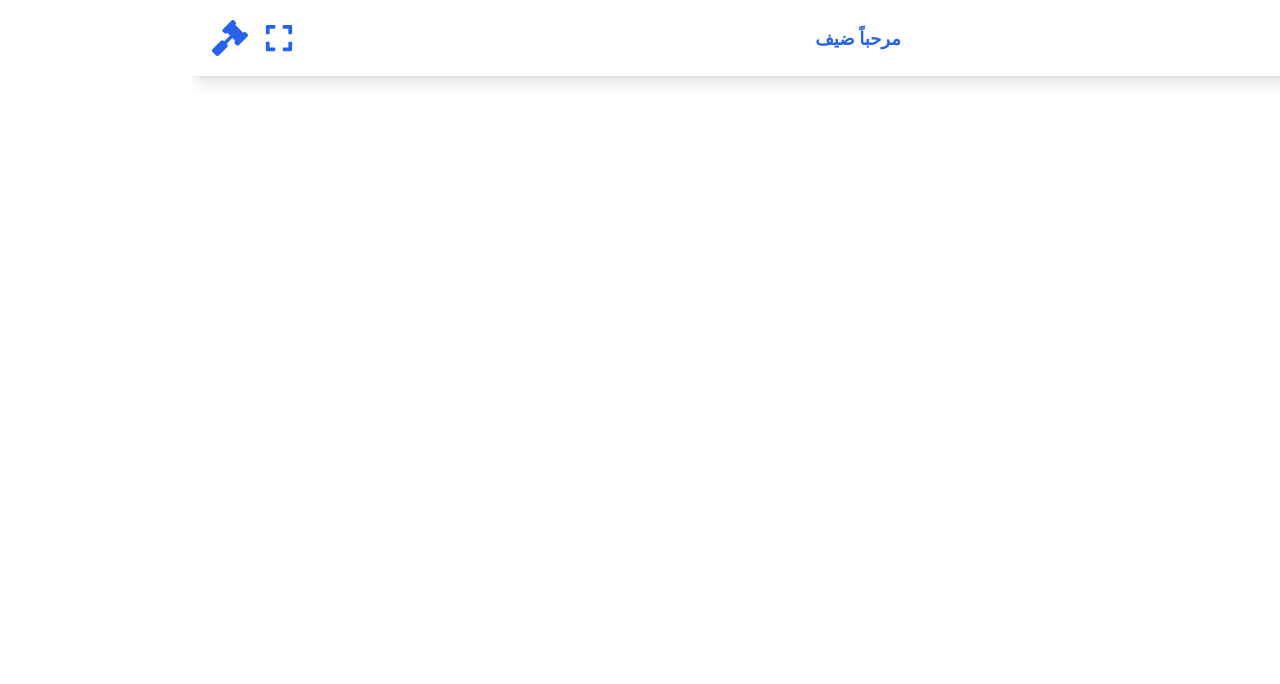
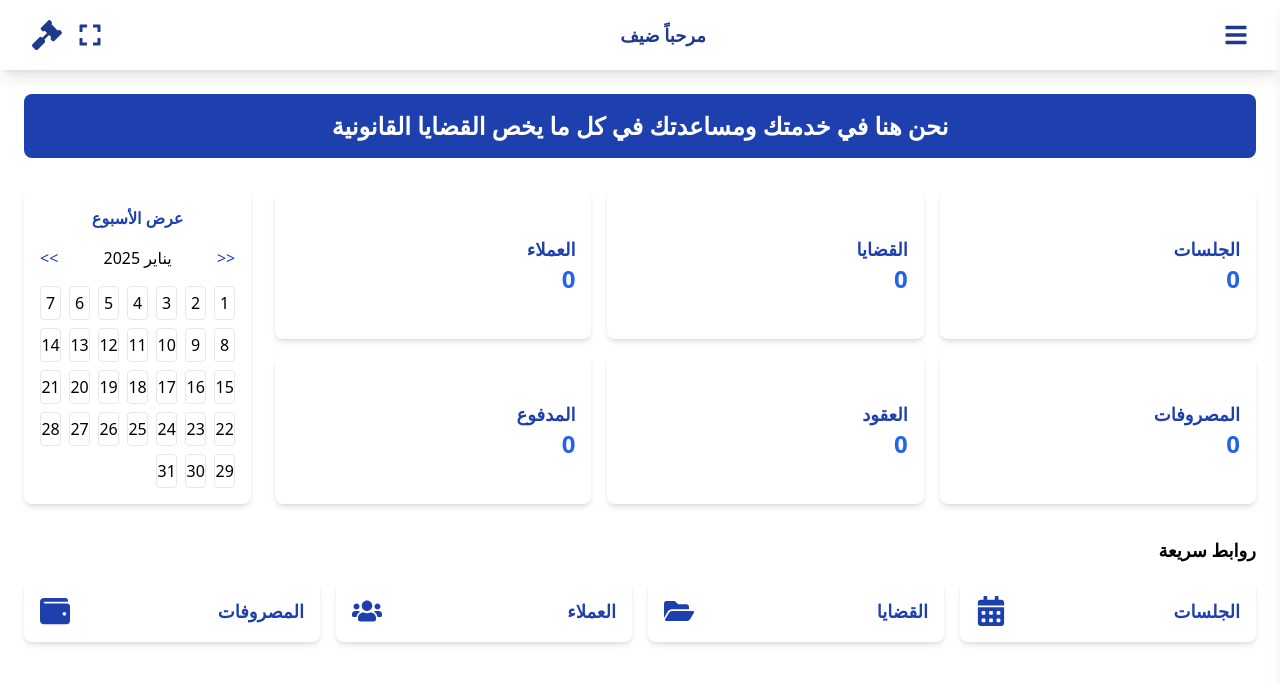
Before and after one commit to alielsharqawy/lawer-app, a React (Create React App) app: page /dashboard in a window 1280 px wide. Shown: the top 684 px of the page. Built offline with nearby package versions, Linux system fonts and the light colour scheme; the HTML template or start-up script is replaced by a standard one.

Commit message:
full-dashboard

```diff
--- a/public/index.html
+++ b/public/index.html
@@ -15,7 +15,7 @@
 
     <title>Management System</title>
   </head>
-  <body dir="rtl">
+  <body >
     <noscript>You need to enable JavaScript to run this app.</noscript>
     <div
       className="grid grid-cols-1 sm:grid-cols-2 lg:grid-cols-4 gap-4"
--- a/src/components/Card.jsx
+++ b/src/components/Card.jsx
@@ -1,13 +1,13 @@
-// src/components/Card.jsx
 import React from "react";
 
-const Card = ({ title, value }) => {
-  return (
-    <div className="bg-blue-900 text-white p-4 rounded-lg shadow-md text-center flex flex-col items-center justify-center">
-      <h3 className="text-lg font-semibold">{title}</h3>
-      <p className="text-2xl font-bold mt-2">{value}</p>
+const Card = ({ title, value, icon }) => (
+  <div className="bg-white shadow-md rounded-lg p-4 flex items-center justify-between">
+    <div>
+      <h3 className="text-lg font-semibold text-blue-800">{title}</h3>
+      {value && <p className="text-2xl font-bold text-blue-600">{value}</p>}
     </div>
-  );
-};
+    {icon && <div className="text-3xl text-blue-800">{icon}</div>}
+  </div>
+);
 
 export default Card;
--- a/src/components/LogoutButton.jsx
+++ b/src/components/LogoutButton.jsx
@@ -4,13 +4,13 @@ import { FaSignOutAlt } from "react-icons/fa";
 const LogoutButton = () => {
   const handleLogout = () => {
     localStorage.clear();
-    window.location.href = "/"; // Redirect to login page
+    window.location.href = "/";
   };
 
   return (
     <button
       onClick={handleLogout}
-      className="flex items-center gap-6 px-4 py-3 mb-12 text-blue-800 font-medium hover:bg-gray-100 hover:shadow-lg rounded-md w-full"
+      className="flex items-center gap-6 px-4 py-3  text-blue-800 font-medium hover:bg-gray-100 hover:shadow-lg rounded-md w-full"
     >
       <FaSignOutAlt />
       <span>تسجيل الخروج</span>
--- a/src/components/Navbar.jsx
+++ b/src/components/Navbar.jsx
@@ -1,26 +1,26 @@
 import React, { useContext } from "react";
 import { UserContext } from "../context/UserContext";
-import { FaBars, FaExpand, FaGavel } from "react-icons/fa"; // Importing React Icons
+import { FaBars, FaExpand, FaGavel } from "react-icons/fa";
 
 const Navbar = ({ toggleSidebar, toggleFullscreen }) => {
-  const { user } = useContext(UserContext); // Access UserContext
+  const { user } = useContext(UserContext); // Access the logged-in user
 
   return (
-    <nav className="bg-white shadow-lg text-blue-600 flex items-center justify-between p-5">
+    <nav className="bg-white shadow-lg text-primary flex items-center justify-between px-8 py-5 w-full">
       {/* Sidebar Toggle */}
       <button onClick={toggleSidebar} className="text-2xl">
-        <FaBars className="text-3xl" />
+        <FaBars />
       </button>
 
-      {/* Welcome Text */}
-      <h2 className="text-lg font-bold">مرحباً {user.name || "ضيف"}</h2>
+      {/* Welcome Message */}
+      <h2 className="text-lg font-semibold">مرحباً {user?.name || "ضيف"}</h2>
 
-      {/* Fullscreen and Gavel Icon */}
+      {/* Fullscreen Toggle and Gavel Icon */}
       <div className="flex gap-4">
         <button onClick={toggleFullscreen} className="text-2xl">
-          <FaExpand className="text-3xl" />
+          <FaExpand />
         </button>
-        <FaGavel className="text-4xl" />
+        <FaGavel className="text-3xl" />
       </div>
     </nav>
   );
--- a/src/pages/Dashboard.jsx
+++ b/src/pages/Dashboard.jsx
@@ -1,58 +1,65 @@
 import React, { useState } from "react";
 import Navbar from "../components/Navbar";
 import Sidebar from "../components/Sidebar";
-import { FaHome, FaUserFriends,FaBalanceScale } from "react-icons/fa";
+import HomePage from "./HomePage";
+import {
+  FaHome,
+  FaUserFriends,
+  FaBalanceScale,
+  FaCog,
+  FaCalendarAlt,
+  FaFileAlt,
+  FaImage,
+  FaWallet,
+} from "react-icons/fa";
 import { IoAddCircleOutline } from "react-icons/io5";
-import { FaUsersGear } from "react-icons/fa6";
 import { TiUserAdd } from "react-icons/ti";
-import { FaCalendarAlt } from "react-icons/fa";
 import { GiTwoCoins } from "react-icons/gi";
-import { FaFileAlt } from "react-icons/fa";
-import { FaImage } from "react-icons/fa";
-import { FaWallet } from "react-icons/fa6";
 
 const Dashboard = () => {
   const [isSidebarOpen, setIsSidebarOpen] = useState(false);
 
-  const toggleSidebar = () => {
-    setIsSidebarOpen(!isSidebarOpen);
-  };
-
-  const toggleFullscreen = () => {
-    if (!document.fullscreenElement) {
-      document.documentElement.requestFullscreen();
-    } else if (document.exitFullscreen) {
-      document.exitFullscreen();
-    }
-  };
-
   const sidebarLinks = [
     { name: "الرئيسية", path: "/", icon: <FaHome /> },
     { name: "العملاء", path: "/clients", icon: <FaUserFriends /> },
-    { name: "العملاء", path: "/clients", icon: <FaUserFriends /> },
-    { name: "أنواع العملاء", path: "/clients", icon: <FaUsersGear /> },
-    { name: "اضافة عميل", path: "/clients", icon: <TiUserAdd /> },
-    { name: "أنواع القضايا", path: "/cases", icon: <FaBalanceScale /> },
-    { name: "اضافة قضية", path: "/clients", icon: <IoAddCircleOutline /> },
-    { name: "الجلسات", path: "/add", icon: <FaCalendarAlt /> },
-    { name: "المدفوعات", path: "/add", icon: <GiTwoCoins /> },
-    { name: "تقارير المدفوعات", path: "/add", icon: <FaFileAlt /> },
-    { name: "الصور والملفات", path: "/add", icon: <FaImage /> },
-    { name: "المصروفات", path: "/add", icon: <FaWallet /> },
-    { name: "إضافة مصروف", path: "/add", icon: <IoAddCircleOutline /> },
-    { name: "إضافة تصنيف مصاريف", path: "/add", icon: <IoAddCircleOutline /> },
+    { name: "أنواع العملاء", path: "/clients-types", icon: <FaCog /> },
+    { name: "إضافة عميل", path: "/add-client", icon: <TiUserAdd /> },
+    { name: "أنواع القضايا", path: "/case-types", icon: <FaBalanceScale /> },
+    { name: "إضافة قضية", path: "/add-case", icon: <IoAddCircleOutline /> },
+    { name: "الجلسات", path: "/sessions", icon: <FaCalendarAlt /> },
+    { name: "المدفوعات", path: "/payments", icon: <GiTwoCoins /> },
+    { name: "تقارير المدفوعات", path: "/payment-reports", icon: <FaFileAlt /> },
+    { name: "الصور والملفات", path: "/files", icon: <FaImage /> },
+    { name: "المصروفات", path: "/expenses", icon: <FaWallet /> },
+    { name: "إضافة مصروف", path: "/add-expense", icon: <IoAddCircleOutline /> },
+    {
+      name: "إضافة تصنيف مصاريف",
+      path: "/add-expense-category",
+      icon: <IoAddCircleOutline />,
+    },
   ];
 
   return (
-    <div className="flex h-screen">
+    <div className="flex h-screen overflow-hidden">
+      {/* Main Content */}
+      <div
+        className={`flex-1 transition-all duration-300 ${
+          isSidebarOpen ? "mr-64" : "mr-0"
+        }`}
+      >
+        <Navbar
+          toggleSidebar={() => setIsSidebarOpen(!isSidebarOpen)}
+          toggleFullscreen={() =>
+            document.fullscreenElement
+              ? document.exitFullscreen()
+              : document.documentElement.requestFullscreen()
+          }
+        />
+        <HomePage />
+      </div>
+
+      {/* Sidebar */}
       <Sidebar isOpen={isSidebarOpen} links={sidebarLinks} />
-      <div className="flex-1">
-        <Navbar
-          toggleSidebar={toggleSidebar}
-          toggleFullscreen={toggleFullscreen}
-        />
-        <main className="p-4">{/* Content here */}</main>
-      </div>
     </div>
   );
 };
--- /dev/null
+++ b/src/pages/HomePage.jsx
@@ -0,0 +1,91 @@
+import React, { useState, useEffect } from "react";
+import Card from "../components/Card";
+import { FaCalendarAlt, FaFolderOpen, FaUsers, FaWallet } from "react-icons/fa";
+
+const HomePage = () => {
+  const [currentTextIndex, setCurrentTextIndex] = useState(0);
+
+  const textArray = [
+    "أهلا ومرحبا بك في برنامج المحامي",
+    "نحن هنا في خدمتك ومساعدتك في كل ما يخص القضايا القانونية",
+    "تسهيل إدارة قضاياك ومواعيدك بكل سهولة",
+    "توفير الوقت والجهد للوصول إلى المعلومات بكل سهولة",
+    "ابدأ الآن واستمتع بتجربة فريدة",
+  ];
+
+  useEffect(() => {
+    const interval = setInterval(() => {
+      setCurrentTextIndex((prevIndex) =>
+        prevIndex === textArray.length - 1 ? 0 : prevIndex + 1
+      );
+    }, 3000); // تغيير النص كل 3 ثوانٍ
+
+    return () => clearInterval(interval); // تنظيف التايمر عند إزالة الكومبوننت
+  }, []);
+
+  const cards = [
+    "الجلسات",
+    "القضايا",
+    "العملاء",
+    "المصروفات",
+    "العقود",
+    "المدفوع",
+  ];
+
+  const quickLinks = [
+    { title: "الجلسات", icon: <FaCalendarAlt /> },
+    { title: "القضايا", icon: <FaFolderOpen /> },
+    { title: "العملاء", icon: <FaUsers /> },
+    { title: "المصروفات", icon: <FaWallet /> },
+  ];
+
+  return (
+    <div className="p-6 space-y-8">
+      {/* Header Section */}
+      <div className="bg-blue-800 text-white text-center py-4 rounded-lg text-2xl font-semibold">
+        {textArray[currentTextIndex]}
+      </div>
+
+      {/* Cards Section */}
+      <div className="grid grid-cols-1 lg:grid-cols-5 gap-6">
+        <div className="lg:col-span-4 grid grid-cols-1 md:grid-cols-3 gap-4">
+          {cards.map((card, i) => (
+            <Card key={i} title={card} value="0" />
+          ))}
+        </div>
+        <div className="lg:col-span-1 bg-white shadow-md rounded-lg p-4">
+          <div className="text-center text-blue-800 font-semibold mb-4">
+            عرض الأسبوع
+          </div>
+          <div className="flex justify-between mb-4">
+            <button className="text-blue-800">&lt;&lt;</button>
+            <span>يناير 2025</span>
+            <button className="text-blue-800">&gt;&gt;</button>
+          </div>
+          <div className="grid grid-cols-7 gap-2">
+            {Array.from({ length: 31 }, (_, i) => (
+              <button
+                key={i}
+                className="py-1 text-center border rounded hover:bg-blue-100"
+              >
+                {i + 1}
+              </button>
+            ))}
+          </div>
+        </div>
+      </div>
+
+      {/* Quick Links Section */}
+      <div>
+        <h3 className="text-lg font-semibold mb-4">روابط سريعة</h3>
+        <div className="grid grid-cols-2 md:grid-cols-4 gap-4">
+          {quickLinks.map(({ title, icon }, i) => (
+            <Card key={i} title={title} icon={icon} />
+          ))}
+        </div>
+      </div>
+    </div>
+  );
+};
+
+export default HomePage;
--- a/tailwind.config.js
+++ b/tailwind.config.js
@@ -1,7 +1,13 @@
 module.exports = {
   content: ["./src/**/*.{js,jsx,ts,tsx}"],
   theme: {
-    extend: {},
+    extend: {
+      colors: {
+        primary: "#1E3A8A", // Dark blue
+        secondary: "#1D4ED8", // Light blue
+        text: "#1E293B", // Grayish text
+      },
+    },
   },
   plugins: [],
 };
```
Also changed, not shown: src/components/Sidebar.jsx (+9 -11 lines).
